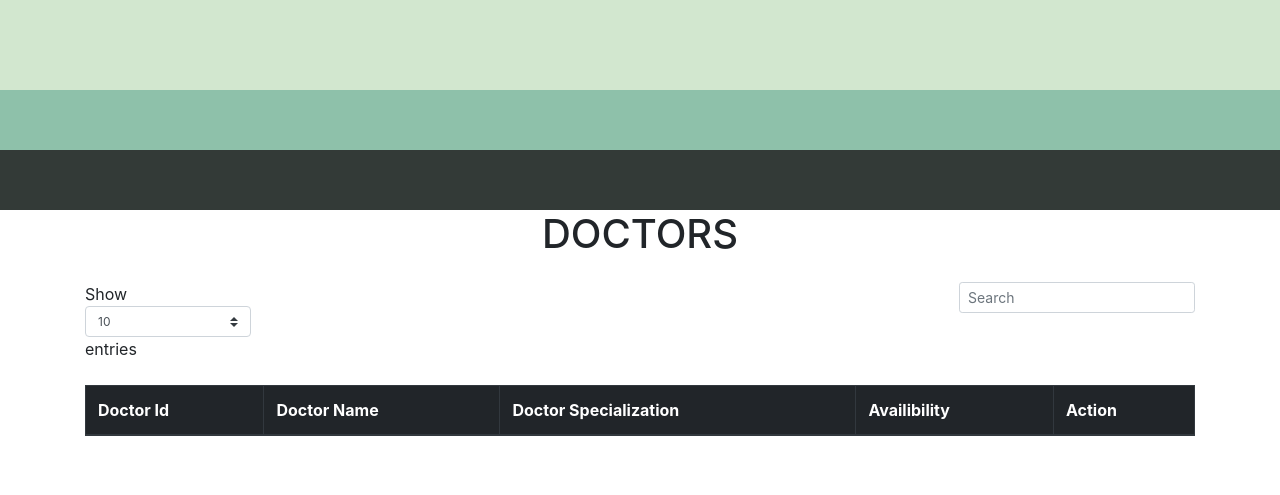
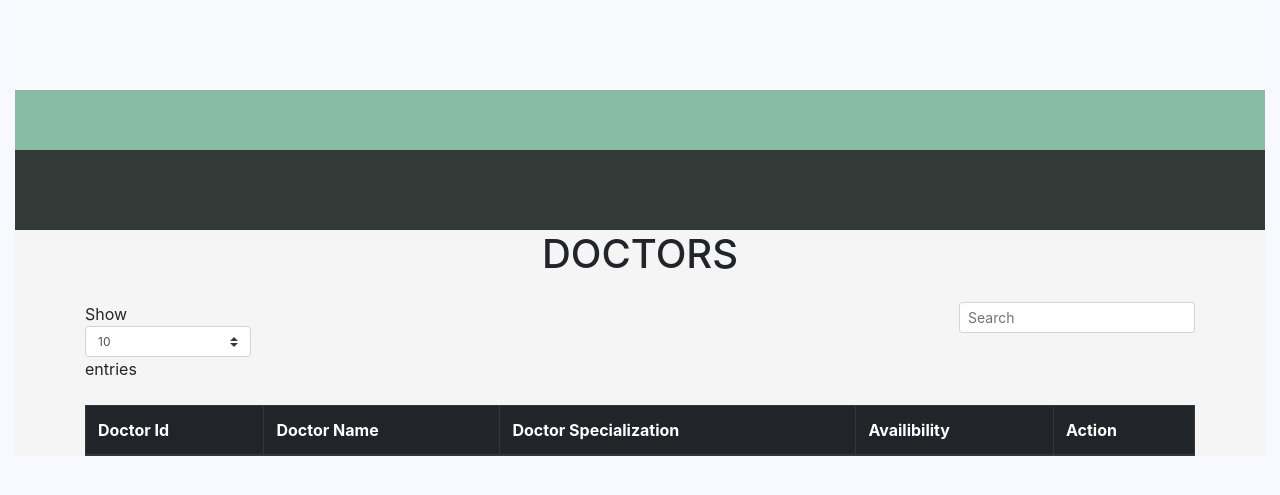
Before and after one commit to luizgustavomonteiro/Health_Care_Management, a Django app: page /doctors/ in a window 1280 px wide. Shown: the top 495 px of the page. Run offline with Django 5.2, Linux system fonts and the light colour scheme; data that the repository does not hold is empty.

Commit message:
CSS-Settings-Background-navbar

```diff
--- a/healthdb/healthdb/settings.py
+++ b/healthdb/healthdb/settings.py
@@ -119,6 +119,9 @@ USE_TZ = True
 # https://docs.djangoproject.com/en/5.1/howto/static-files/
 
 STATIC_URL = 'static/'
+STATICFILES_DIRS = [
+    BASE_DIR / "static",
+]
 
 # Default primary key field type
 # https://docs.djangoproject.com/en/5.1/ref/settings/#default-auto-field
--- /dev/null
+++ b/healthdb/static/css/styles.css
@@ -0,0 +1,36 @@
+/*static/css*/
+body {
+  background-color: #f8f8ff;
+}
+
+.navbar-container {
+  max-width: 1200px;
+  margin: 0 auto;
+  padding: 0 15px;
+}
+
+.navbar .nav-link {
+  padding: 10px 15px;
+  font-weight: bold;
+  color: #ffffff;
+}
+
+.navbar .nav-link:hover {
+  background-color: #007bff;
+  color: #fff;
+}
+
+/* styles.css */
+.my-container {
+  max-width: 1250px;
+  margin: 0 auto;
+  background-color: #f5f5f5;
+  padding-left: 0;
+  padding-right: 0;
+
+.navbar {
+  width: 100%;
+  margin: 0;
+  padding-left: 0;
+  padding-right: 0;
+}
--- a/healthdb/website/templates/base.html
+++ b/healthdb/website/templates/base.html
@@ -1,3 +1,6 @@
+<!--base.html-->
+{% load static %} <!--Load statics file from Django-->
+
 <!doctype html>
 <html>
   <head>
@@ -12,21 +15,22 @@
 
     <!-- Bootstrap CSS -->
     <link rel="stylesheet" href="https://cdn.jsdelivr.net/npm/bootstrap@4.1.3/dist/css/bootstrap.min.css" integrity="sha384-MCw98/SFnGE8fJT3GXwEOngsV7Zt27NXFoaoApmYm81iuXoPkFOJwJ8ERdknLPMO" crossorigin="anonymous">
+    <link rel="stylesheet" href="{% static 'css/styles.css' %}">
 
-    <title>Patients</title>
   </head>
   <body>
 
+    <div class="container my-container">
     <!--Navigation Bar-->
-    <nav class="navbar navbar-expand-lg" style="background-color: rgb(210, 231, 207); padding: 45px;"></nav>
+    <nav class="navbar navbar-expand-lg navbar-light bg-light" style="background-color: rgb(210, 231, 207); padding: 45px;"></nav>
     <nav class="navbar navbar-expand-lg" style="background-color: rgba(43, 140, 97, 0.532); padding: 30px;">
     </nav>
-    <nav class="navbar navbar-expand-lg" style="background-color: rgb(51, 58, 55); padding: 30px;"></nav>
+    <nav class="navbar navbar-expand-lg" style="background-color: rgb(51, 58, 55); padding: 40px;"></nav>
 
 
     {% block content %}
     {% endblock  %}
-
+  </div>
     <!-- Optional JavaScript -->
     <!-- jQuery first, then Popper.js, then Bootstrap JS -->
     <script src="https://code.jquery.com/jquery-3.3.1.slim.min.js" integrity="sha384-q8i/X+965DzO0rT7abK41JStQIAqVgRVzpbzo5smXKp4YfRvH+8abtTE1Pi6jizo" crossorigin="anonymous"></script>
```
